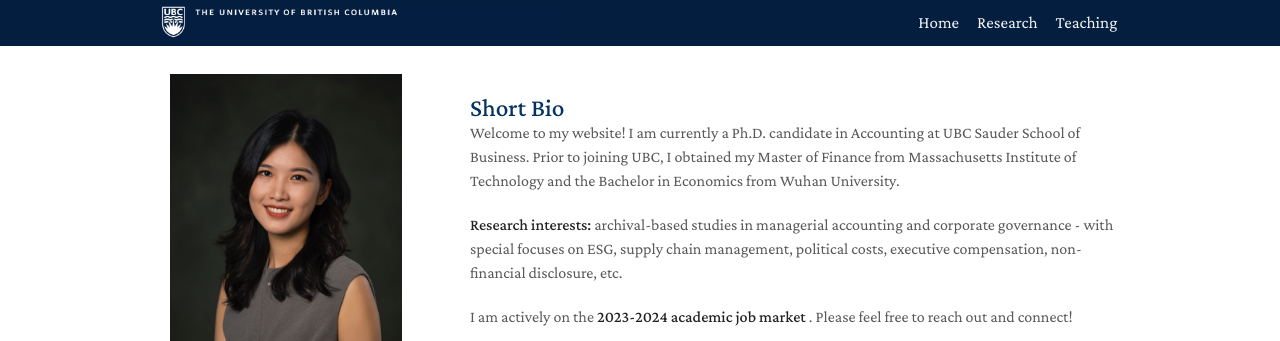
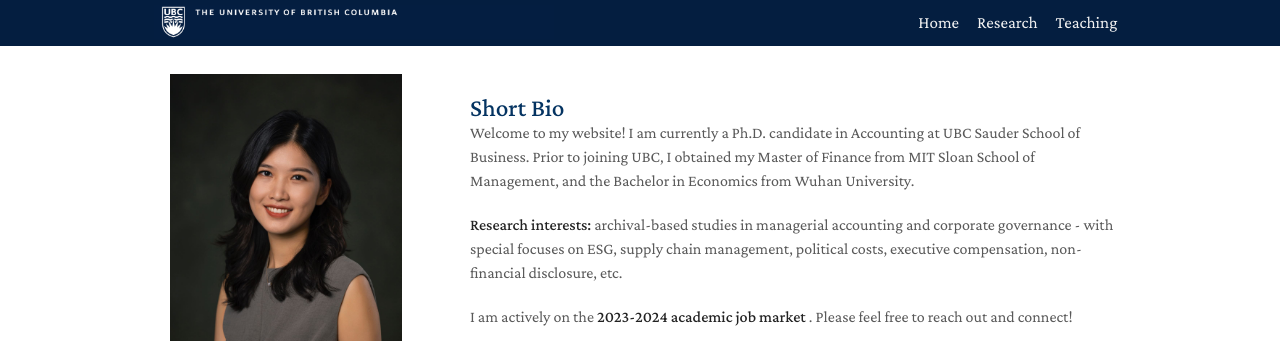
Before and after one commit to zeyang1225/zeyang1225.github.io, a Jekyll site: the page built from index.md, in a window 1280 px wide and 900 px high. Shown: the top 341 px of the window. Built offline with Jekyll 4.4.1, drawn with Linux system fonts in a browser that asks for light colours; nearby versions of some CDN libraries; a style sheet for code colours, icons or effects is not loaded.

Commit message:
Update home.md

```diff
--- a/_includes/home.md
+++ b/_includes/home.md
@@ -2,7 +2,7 @@
 <h2 id="bio" style="margin: 2px 0px 0px;">
 <br> Short Bio   </h2>
 
-Welcome to my website! I am currently a Ph.D. candidate in Accounting at UBC Sauder School of Business. Prior to joining UBC, I obtained my Master of Finance from Massachusetts Institute of Technology and the Bachelor in Economics from Wuhan University.
+Welcome to my website! I am currently a Ph.D. candidate in Accounting at UBC Sauder School of Business. Prior to joining UBC, I obtained my Master of Finance from MIT Sloan School of Management, and the Bachelor in Economics from Wuhan University.
 
 <strong>Research interests:</strong> archival-based studies in managerial accounting and corporate governance - with special focuses on ESG, supply chain management, political costs, executive compensation, non-financial disclosure, etc.
 
```
